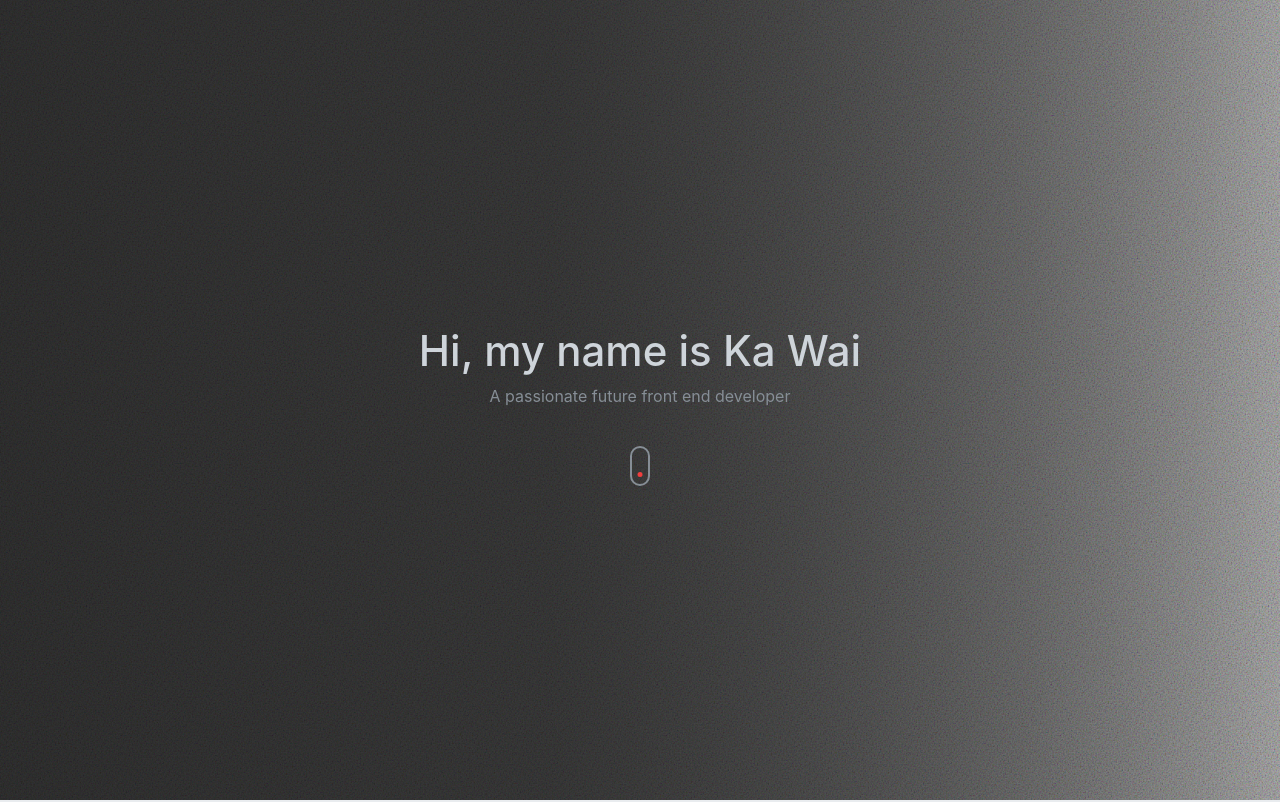
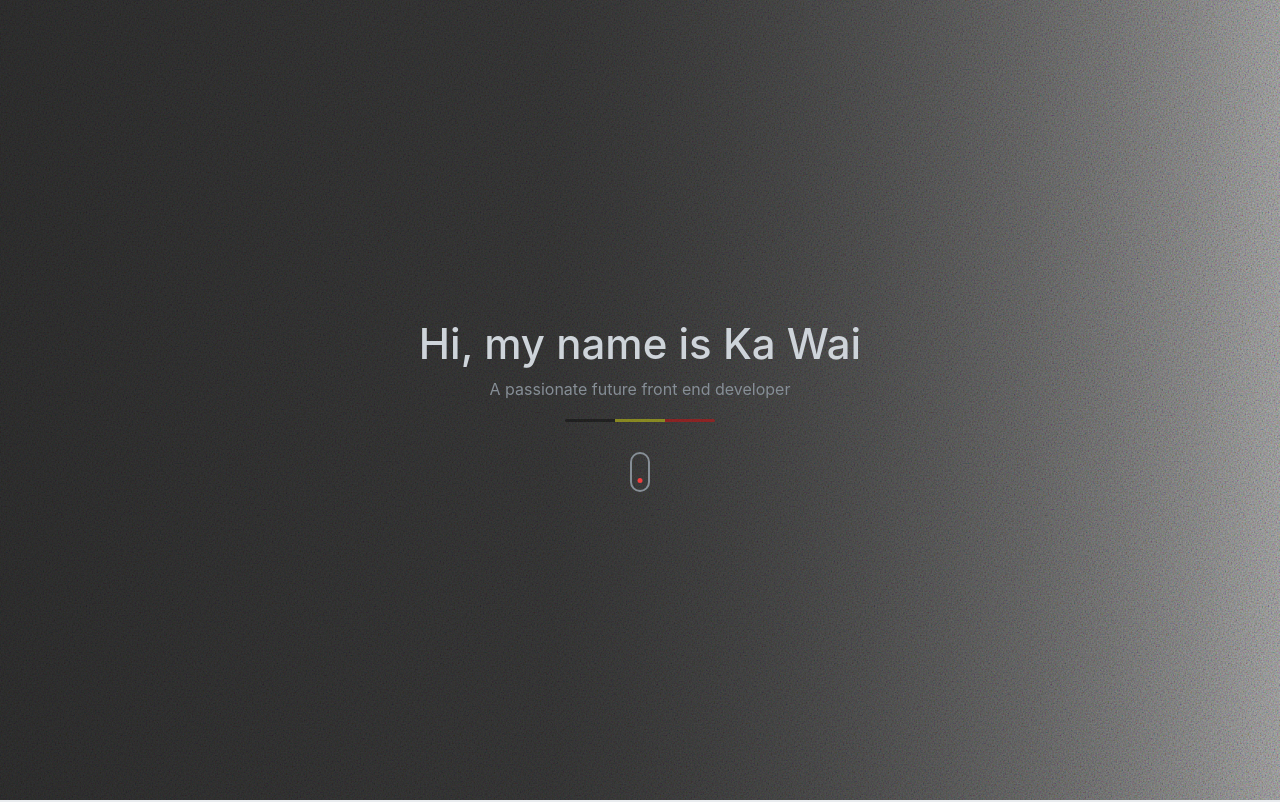
Before and after one commit to Cheung-KaWai/portfolioV2.0, a Next.js app: page / in a window 1280 px wide. Shown: the top 802 px of the page. Built offline with nearby package versions, Linux system fonts and the light colour scheme.

Commit message:
Add flag to hero section

```diff
--- a/components/Hero.jsx
+++ b/components/Hero.jsx
@@ -1,11 +1,13 @@
 import React from "react";
 import styled, { keyframes } from "styled-components";
+import Flag from "./UI/Flag";
 
 export default function Hero() {
   return (
     <HeroContainer>
       <HeroTitle>Hi, my name is Ka Wai </HeroTitle>
       <HeroSubtitle>A passionate future front end developer</HeroSubtitle>
+      <Flag />
       <Scroll />
     </HeroContainer>
   );
@@ -59,7 +61,6 @@ const HeroSubtitle = styled.p`
   padding: 2rem;
   opacity: 0;
   animation: ${appear} 1s 1s ease-out forwards;
-  margin-bottom: 2rem;
 `;
 
 const Scroll = styled.div`
--- /dev/null
+++ b/components/UI/Flag.jsx
@@ -0,0 +1,26 @@
+import React from "react";
+import styled from "styled-components";
+
+export default function Flag() {
+  return (
+    <FlagContainer>
+      <FlagPart color="rgba(0, 0, 0,0.4)"></FlagPart>
+      <FlagPart color="rgba(255, 255, 0,0.4)"></FlagPart>
+      <FlagPart color="rgba(255, 0, 0,0.4)"></FlagPart>
+    </FlagContainer>
+  );
+}
+
+const FlagContainer = styled.div`
+  display: flex;
+  width: 15rem;
+  border-radius: 5px;
+  overflow: hidden;
+  margin-bottom: 3rem;
+`;
+
+const FlagPart = styled.span`
+  height: 0.3rem;
+  flex: 1 1 0px;
+  background-color: ${(props) => props.color};
+`;
```
